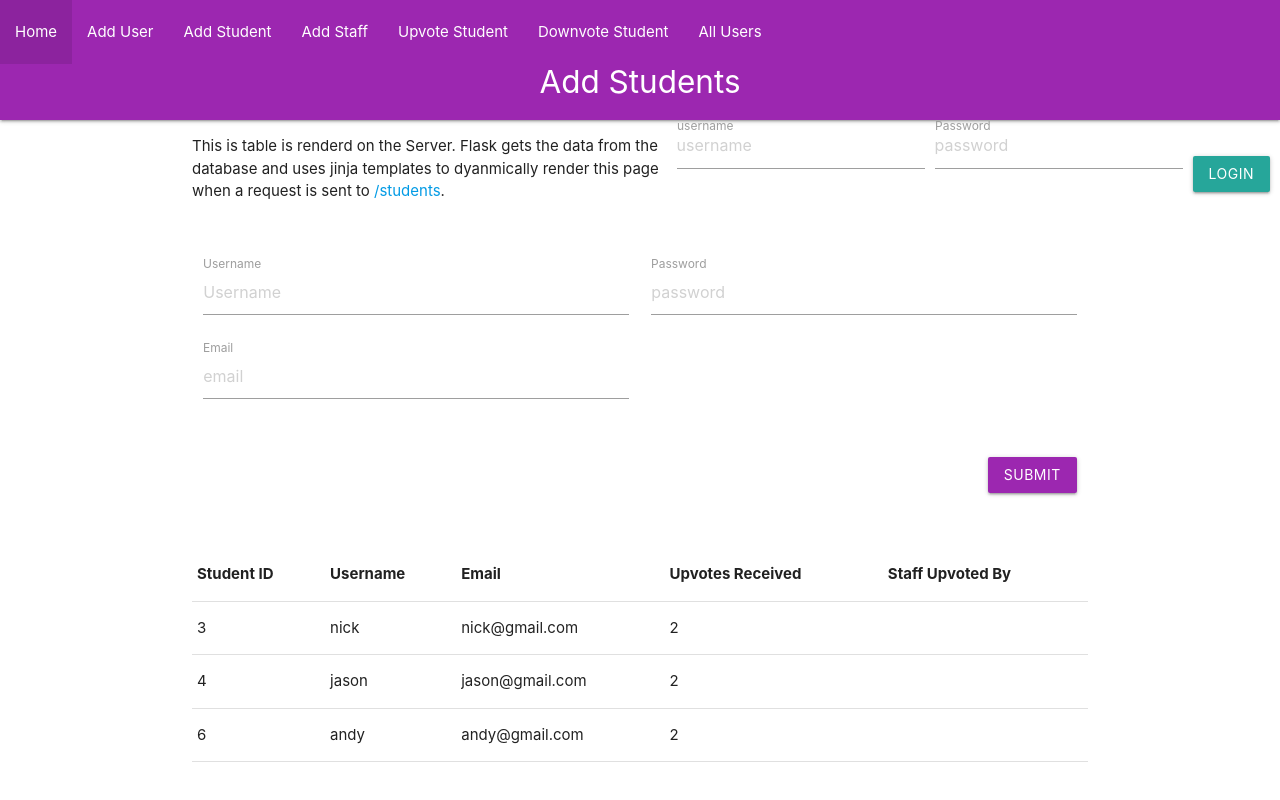
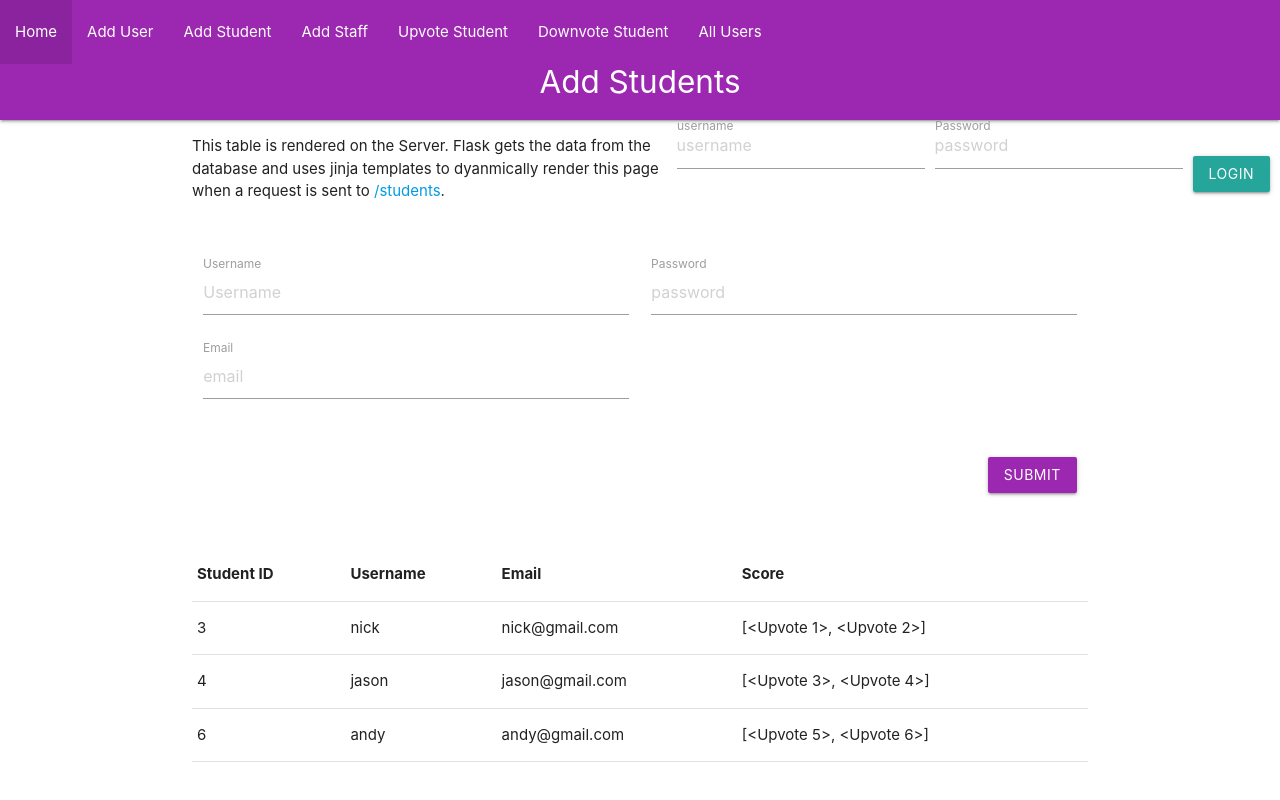
Before and after one commit to nickperi/Student-Staff-Conduct-Tracker, a Flask app: page /students in a window 1280 px wide. Run offline with Flask 3, Linux system fonts and the light colour scheme; data comes from the database, SQL or seed files in the repository; some libraries are stand-ins or nearby versions.

Commit message:
Update students.html

```diff
--- a/App/templates/students.html
+++ b/App/templates/students.html
@@ -7,7 +7,7 @@
 {% block content %}
     <div class="row">
         <p>
-            This is table is renderd on the Server. Flask gets the data from the database and uses jinja templates to dyanmically render this page when a request is sent to <a href="/students">/students</a>.
+            This table is rendered on the Server. Flask gets the data from the database and uses jinja templates to dyanmically render this page when a request is sent to <a href="/students">/students</a>.
         </p>
     </div>
 
@@ -44,7 +44,7 @@
       <table>
         <thead>
           <tr>
-            <th>Student ID</th><th>Username</th><th>Email</th><th>Upvotes Received</th><th>Staff Upvoted By</th>
+            <th>Student ID</th><th>Username</th><th>Email</th><th>Score</th>
           </tr>
         </thead>
         <tbody>
@@ -53,16 +53,7 @@
                 <td>{{student.id}}</td>
                 <td>{{student.username}}</td>
                 <td>{{student.email}}</td>
-                <td>{{student.num_upvotes}}</td>
-
-                <td>
-                  <ul>
-                  {% for upvote in student.upvote_list %}
-                    <li>{{upvote.staff_name}}</li>
-                  {% endfor %}
-                  </ul>
-                </td>
-
+                <td>{{student.score}}</td>
             </tr>
           {% endfor %}
         <tbody>
```
